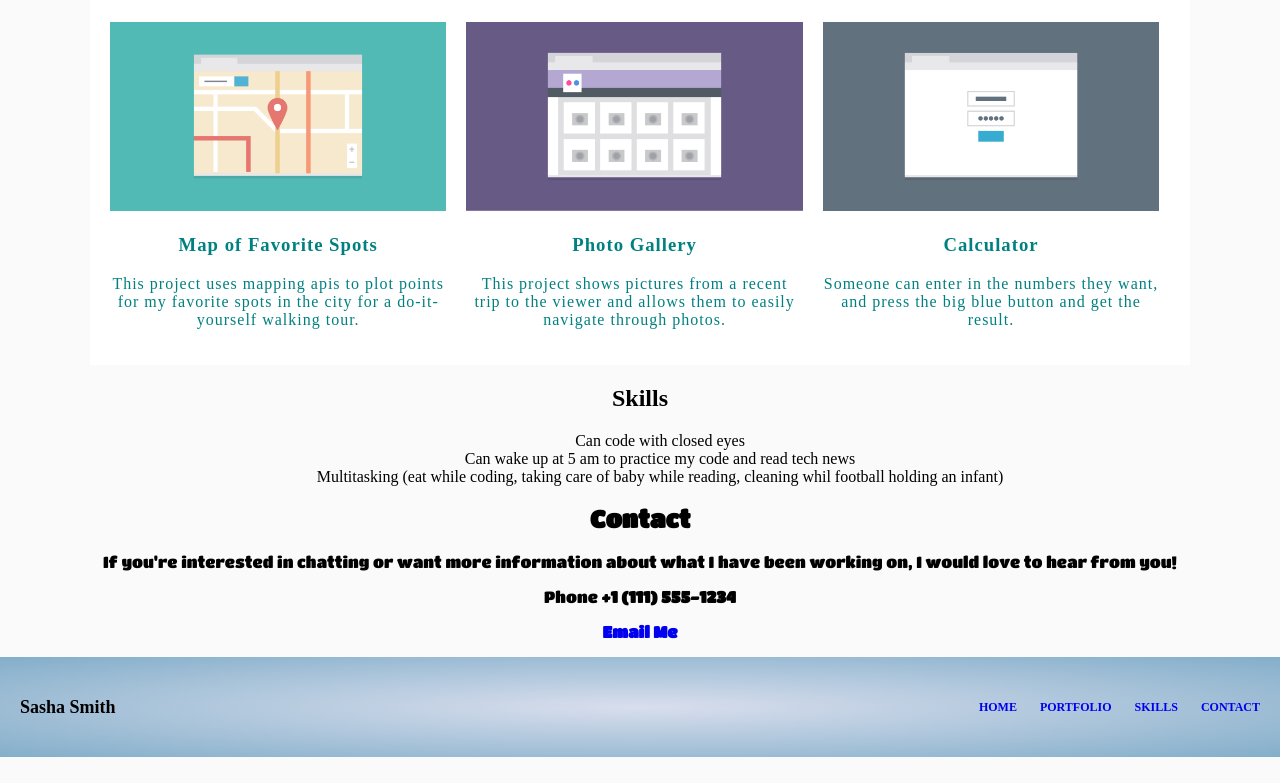
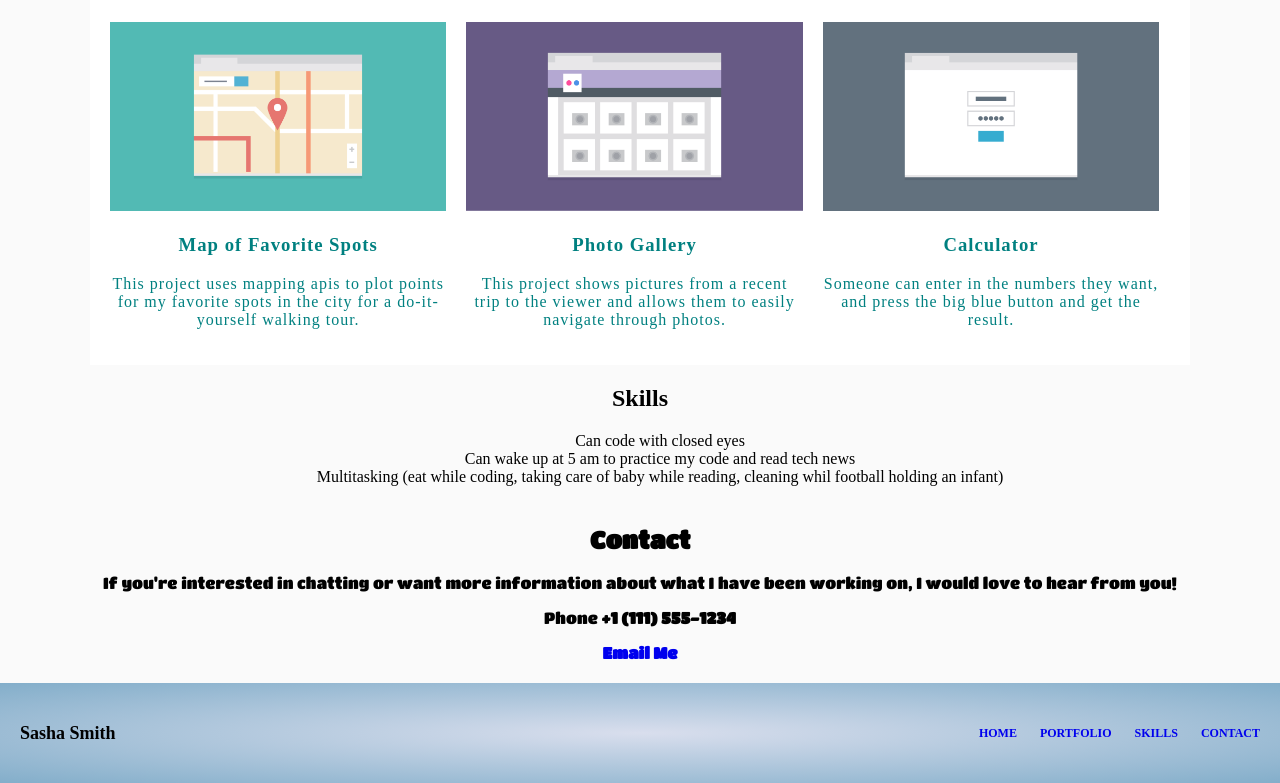
Before and after one commit to oleksandrasmith/project_2, a plain HTML site: page index.html in a window 1280 px wide. Shown: the part 813-1596 px from the top of the page. Before the commit the page ends 1570 px from the top, so only its background shows below. Drawn offline with Linux system fonts and the light colour scheme; a web font is replaced by a local one.

Commit message:
Update styles.css

```diff
--- a/css/styles.css
+++ b/css/styles.css
@@ -53,6 +53,7 @@ nav {
 
 h1, .top-nav {
     text-align: center;
+    padding-left: 0;
 }
 
 .top-nav, .top-nav li {
@@ -75,7 +76,7 @@ h1, .top-nav {
 }
 
 #contact {
-    padding: px;
+    padding: 5px;
     font-family: 'Titan One', cursive;
 }
 
```
